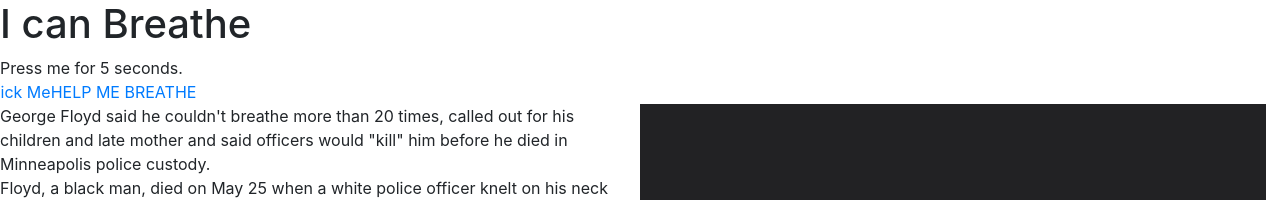
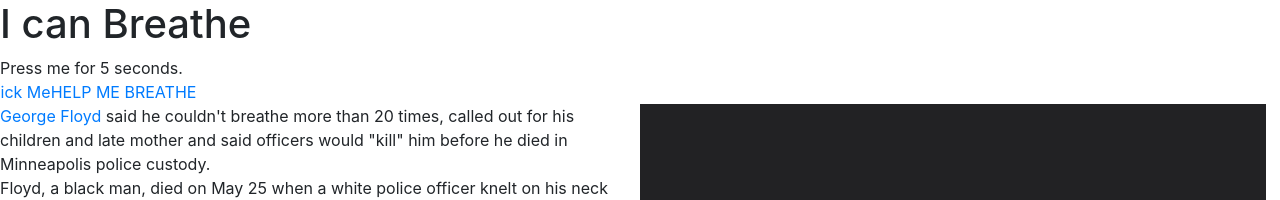
Before and after one commit to joykirat18/web-typo, a website with bundled scripts: page index.html in a window 1280 px wide. Shown: the top 200 px of the page. Built offline with nearby package versions, Linux system fonts and the light colour scheme.

Commit message:
added link

```diff
--- a/index.html
+++ b/index.html
@@ -33,7 +33,7 @@
 
 <div class = "row">
   <div id="all-info" data-splitting class="headline headline--float info col-6">
-      <span class="title">George Floyd</span> said he couldn't breathe more than
+      <a href = "https://en.wikipedia.org/wiki/George_Floyd" target="_blank" class="title">George Floyd</a> said he couldn't breathe more than
       20 times, called out for his children and late mother and said officers
       would "kill" him before he died in Minneapolis police custody.<br />
       Floyd, a black man, died on May 25 when a white police officer knelt on
```
